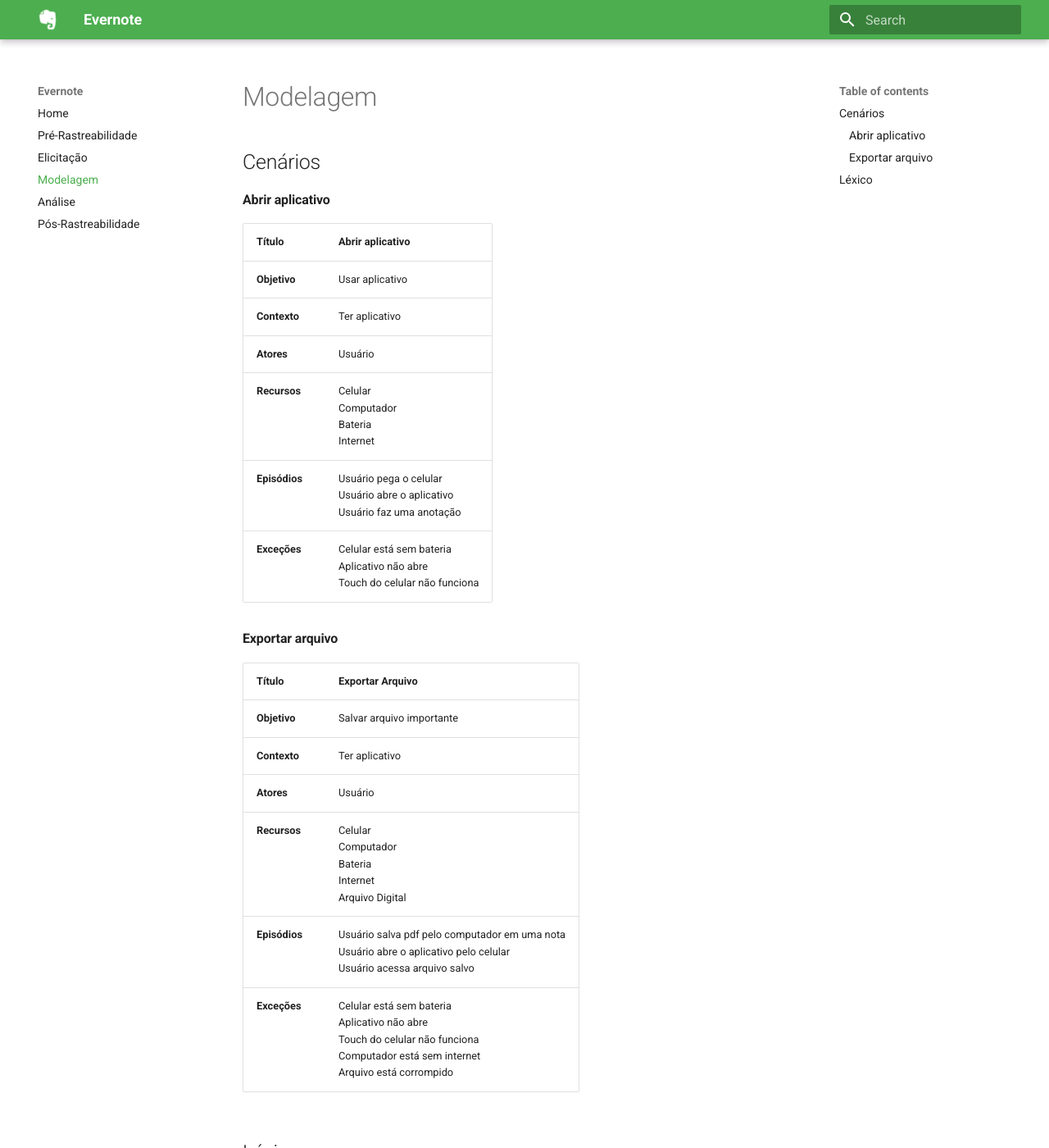
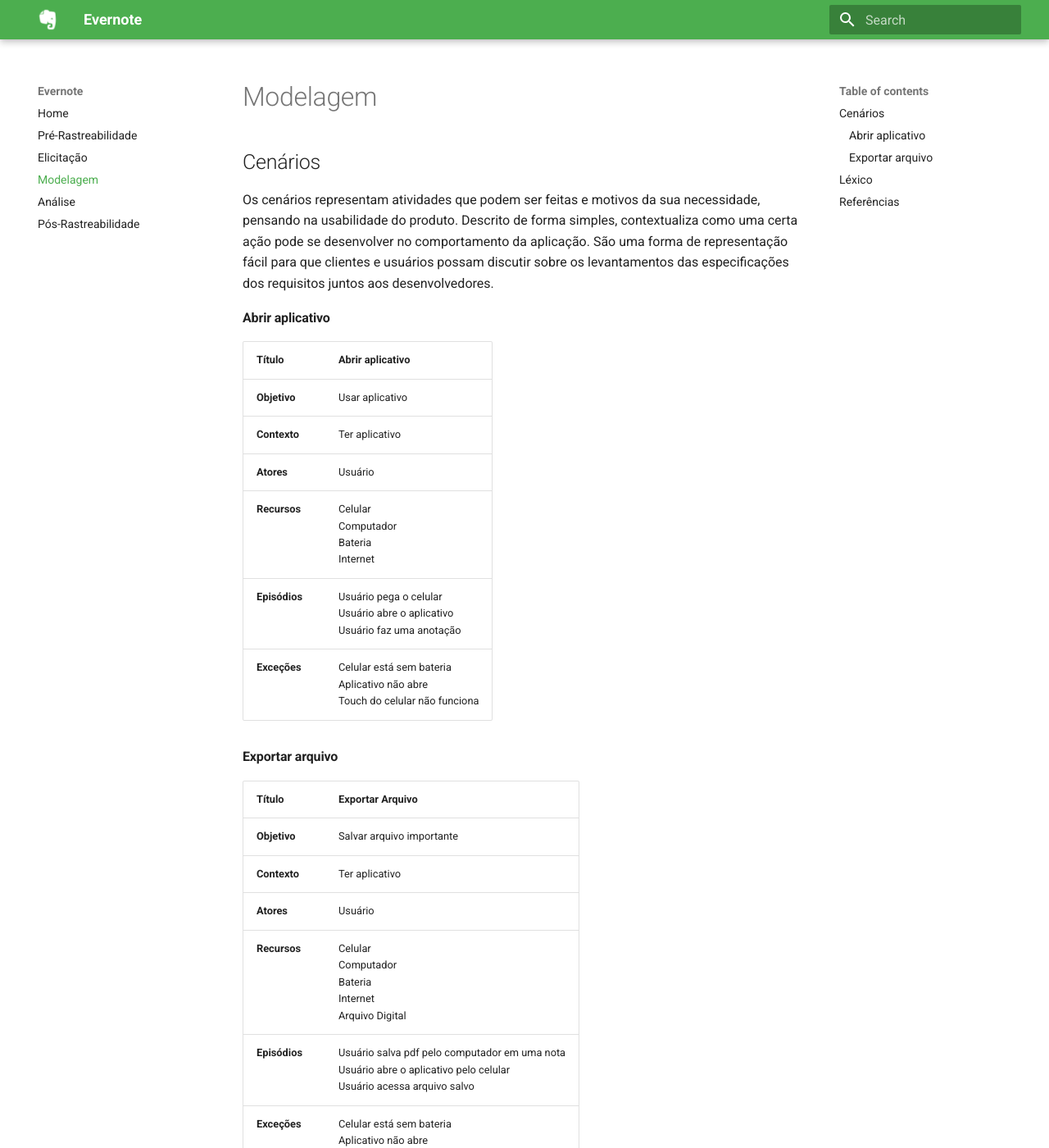
Before and after one commit to Requisitos-2018-2-Evernote/Evernote, an MkDocs documentation site: the page built from docs/Modelagem.md, in a window 1280 px wide and 1400 px high. Shown: the whole window at 82% size. Built offline with MkDocs 1.6.1 and Material for MkDocs 9.7.7, drawn with Linux system fonts in a browser that asks for light colours; old or Windows-style settings are respelled for this version of MkDocs; some of the changed text lies outside the part shown.

Commit message:
Add descricao de 'cenarios' * Add referencia

```diff
--- a/docs/Modelagem.md
+++ b/docs/Modelagem.md
@@ -1,4 +1,6 @@
 ## Cenários
+
+Os cenários representam atividades que podem ser feitas e motivos da sua necessidade, pensando na usabilidade do produto. Descrito de forma simples, contextualiza como uma certa ação pode se desenvolver no comportamento da aplicação. São uma forma de representação fácil para que clientes e usuários possam discutir sobre os levantamentos das especificações dos requisitos juntos aos desenvolvedores.
 
 #### Abrir aplicativo
 
@@ -23,3 +25,7 @@
 | **Exceções** | Celular está sem bateria <br> Aplicativo não abre <br> Touch do celular não funciona <br> Computador está sem internet <br> Arquivo está corrompido |
 
 ## Léxico
+
+
+## Referências
+LEITE, Jair. Usando cenários para descobrir requisitos. Disponível [aqui](http://engenhariadesoftware.blogspot.com/2007/05/usando-cenrios-para-descobrir.html). Acesso em: 18 de setembro de 2018.
```
